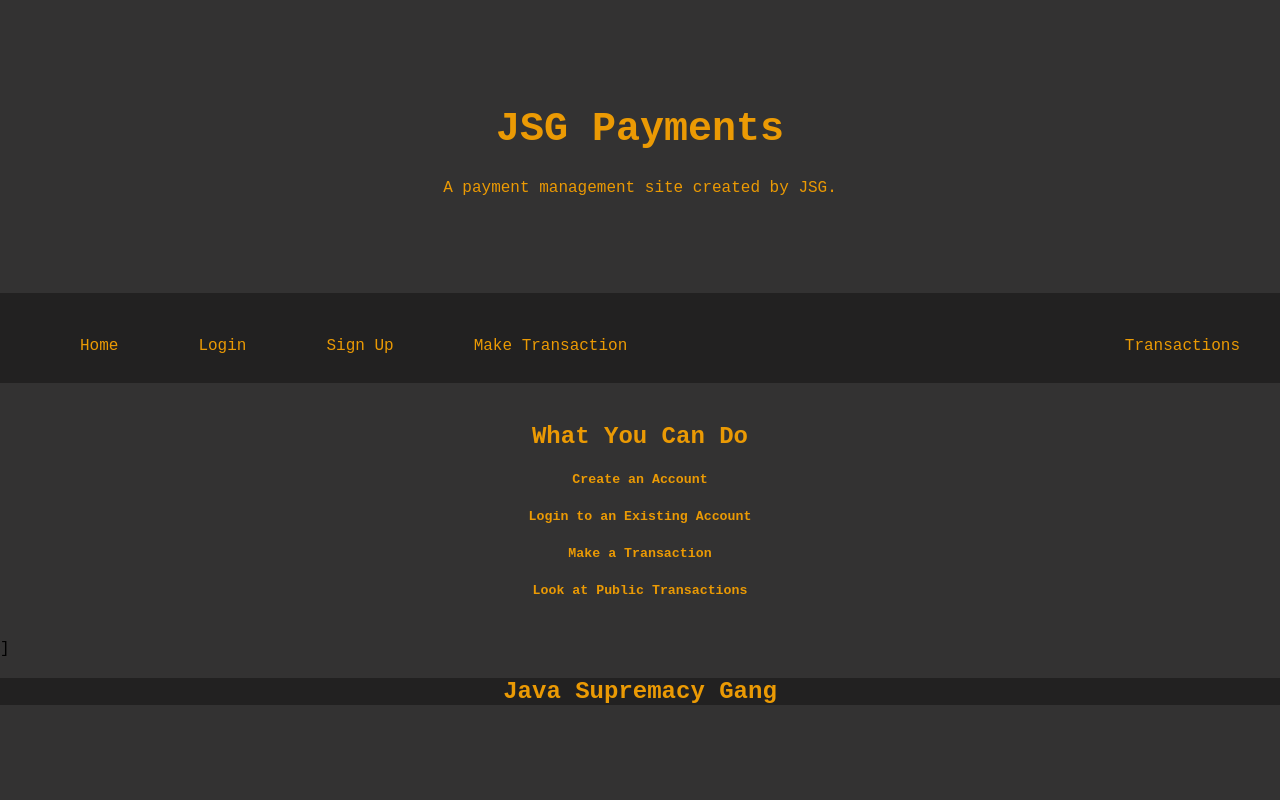
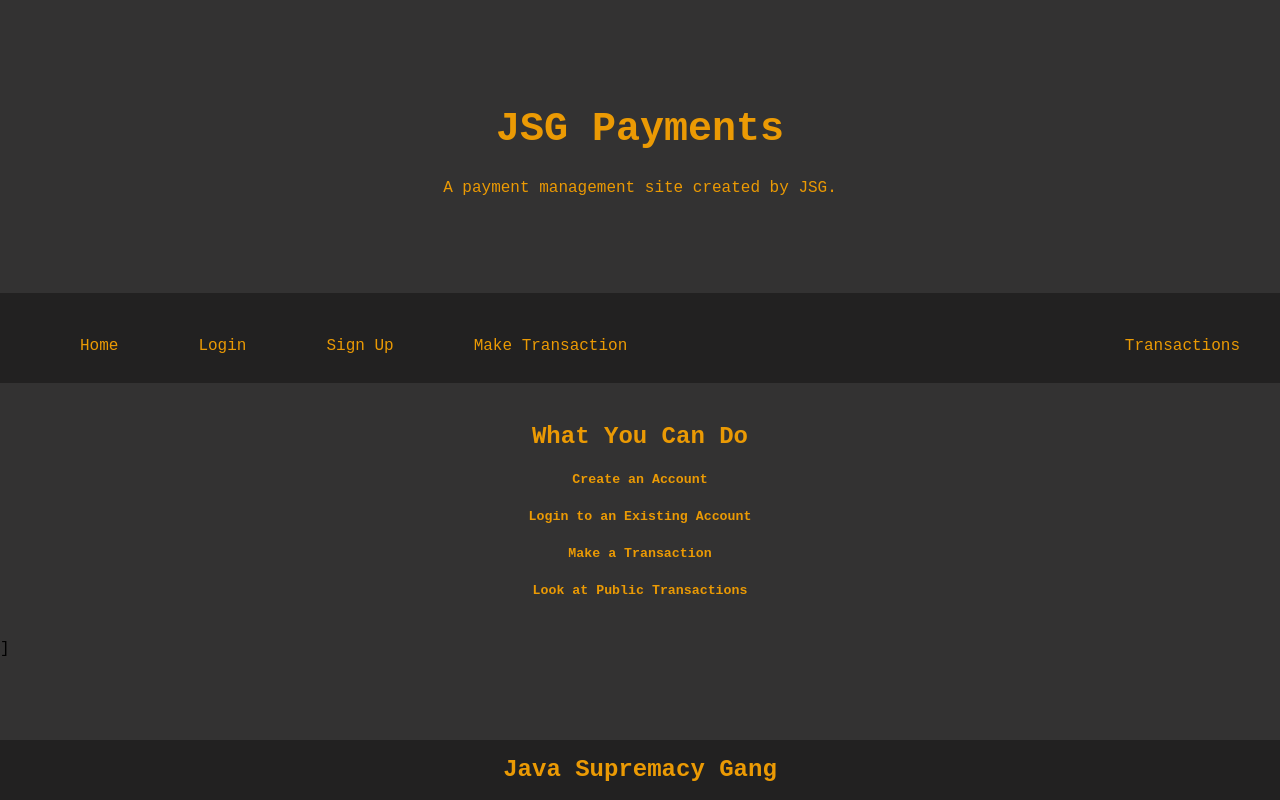
Before and after one commit to bsoukup1108/JSG, a React (Create React App) app in the folder front-end/: page / in a window 1280 px wide. Built offline with nearby package versions, Linux system fonts and the light colour scheme.

Commit message:
fixed footer

```diff
--- a/front-end/src/App.css
+++ b/front-end/src/App.css
@@ -107,11 +107,15 @@ list-style: none;
 
 
 
-/* Footer */
-.footer {
-  height: 100%;
-  position: relative;
-  text-align: center;
-  background: rgb(34, 33, 33);
-  color: rgb(235, 154, 4);
+
+footer.footer {
+  position: fixed;
+  bottom: 0;
+  width: 100%;
+  background: rgb(34,33,33);
+  color: rgb(235,154 ,4);
+  text-align:center;
+  font-weight:bold;
+  line-height:20px;
+
 }
--- a/front-end/src/App.js
+++ b/front-end/src/App.js
@@ -44,9 +44,9 @@ function App() {
 
       ]
 
-      <div class="footer">
+      <footer class="footer">
       <h2>Java Supremacy Gang</h2>
-      </div>
+      </footer>
 
        <br></br>
         </body>
```
